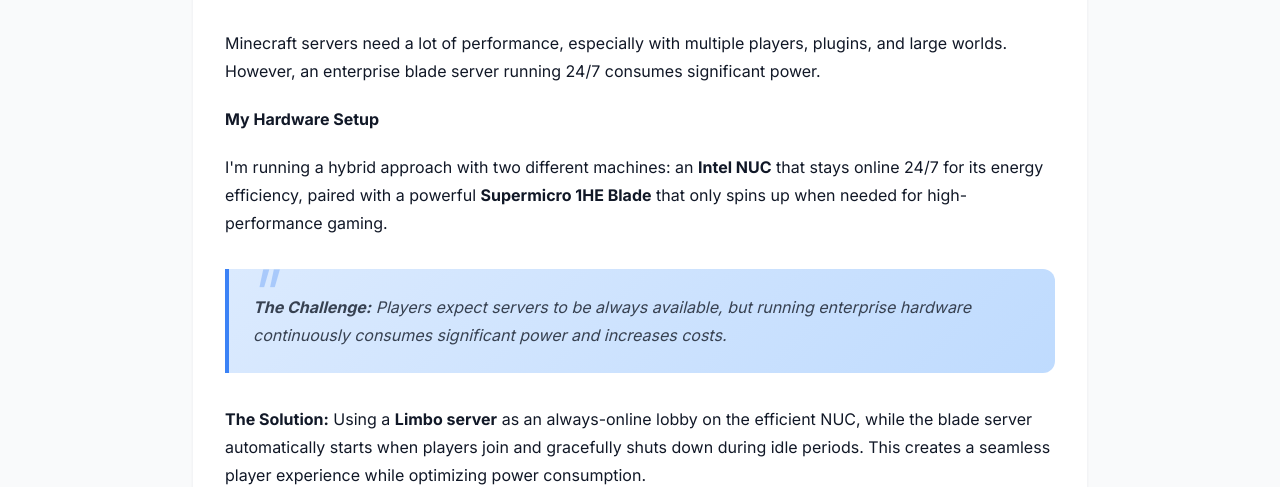
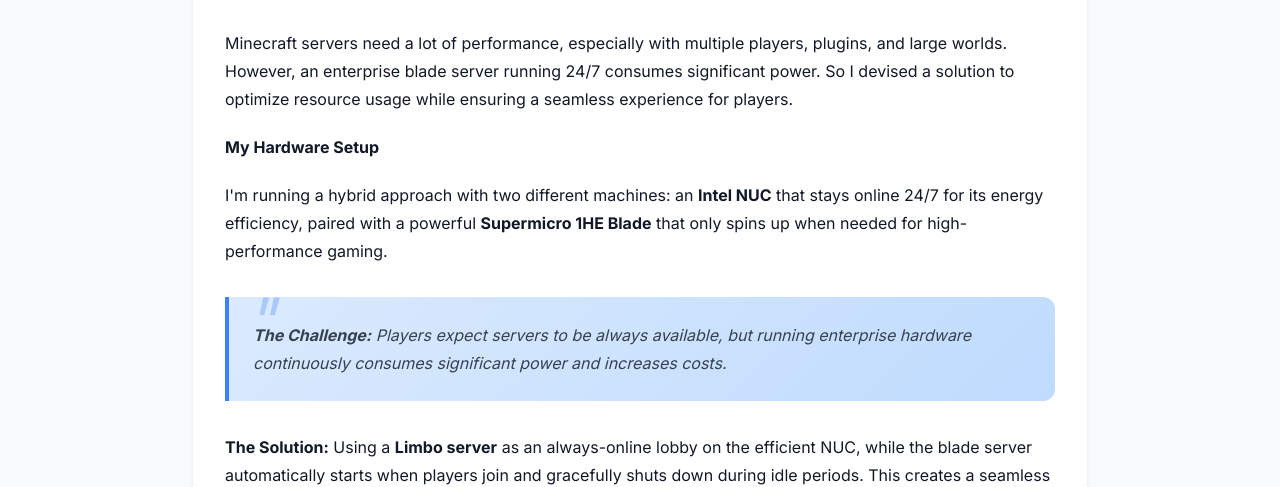
Before and after one commit to keanufuchs/Spelk-Blog, an Eleventy site: page src/posts/2025-09-22-minecraft-mcboot.md in a window 1280 px wide. Shown: the part 319-806 px from the top of the page. Built offline with nearby package versions, Linux system fonts and the light colour scheme; Eleventy itself is replaced by a stand-in of ours; files that its build step writes are made by us from their sources.

Commit message:
Changed post

```diff
--- a/src/posts/2025-09-22-minecraft-mcboot.md
+++ b/src/posts/2025-09-22-minecraft-mcboot.md
@@ -4,7 +4,7 @@
 layout: post.njk
 ---
 
-Minecraft servers need a lot of performance, especially with multiple players, plugins, and large worlds. However, an enterprise blade server running 24/7 consumes significant power.
+Minecraft servers need a lot of performance, especially with multiple players, plugins, and large worlds. However, an enterprise blade server running 24/7 consumes significant power. So I devised a solution to optimize resource usage while ensuring a seamless experience for players.
 
 **My Hardware Setup**
 
```
